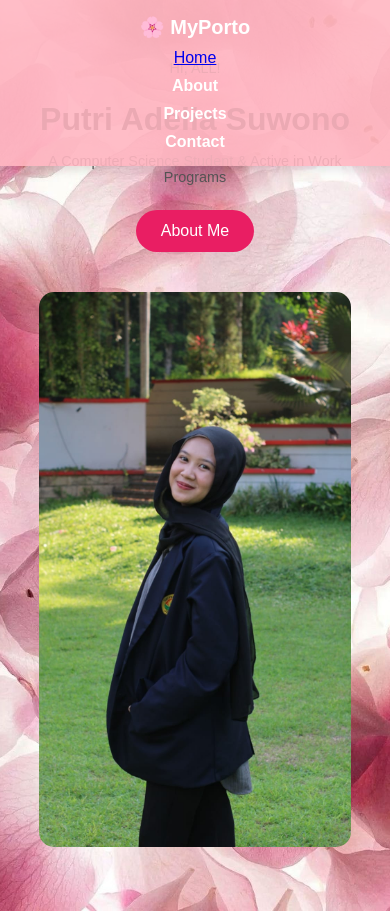
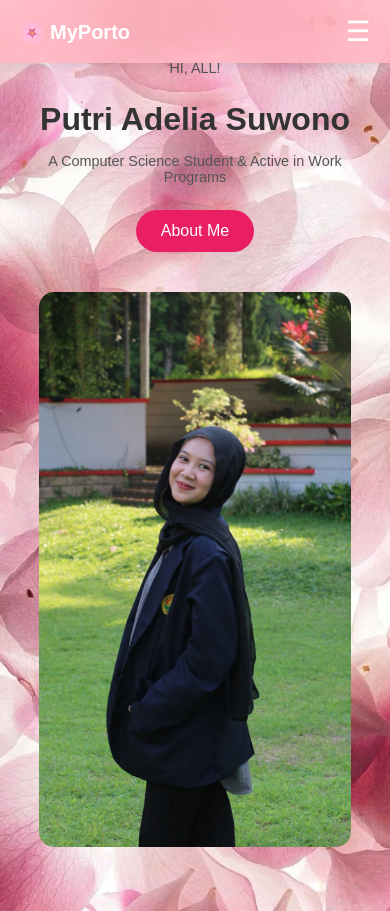
Before and after one commit to Putriadelss/PUTDEL-PORTO, a plain HTML site: page index.html in a window 390 px wide. Shown: the top 911 px of the page. Drawn offline with Linux system fonts and the light colour scheme.

Commit message:
Update 2

```diff
--- a/index.html
+++ b/index.html
@@ -10,14 +10,16 @@
 <header class="navbar">
   <div class="logo">🌸 MyPorto</div>
   <nav>
-    <ul
-      <li><a href="#hero"> Home</a></li>
-      <li><a href="#about"> About</a></li>
-      <li><a href="#projects"> Projects</a></li>
-      <li><a href="#contact"> Contact</a></li>
+    <ul id="nav-links">
+      <li><a href="#hero">Home</a></li>
+      <li><a href="#about">About</a></li>
+      <li><a href="#projects">Projects</a></li>
+      <li><a href="#contact">Contact</a></li>
     </ul>
+    <div class="hamburger" onclick="toggleMenu()">☰</div>
   </nav>
 </header>
+
 
   <section class="hero" id="hero">
     <div class="hero-text">
--- a/script.js
+++ b/script.js
@@ -1,3 +1,7 @@
 function scrollToAbout() {
   document.getElementById("about").scrollIntoView({behavior: "smooth"});
 }
+
+function toggleMenu() {
+  document.getElementById("nav-links").classList.toggle("show");
+}
--- a/style.css
+++ b/style.css
@@ -47,6 +47,47 @@ body {
 .navbar ul li a:hover {
   color: #ff69b4;
 }
+
+/* Tombol hamburger */
+.hamburger {
+  display: none;
+  font-size: 28px;
+  color: #fff;
+  cursor: pointer;
+}
+
+/* Responsive untuk mobile */
+@media (max-width: 480px) {
+  .navbar {
+    padding: 15px 5%;
+  }
+
+  .hamburger {
+    display: block;
+  }
+
+  .navbar ul {
+    position: absolute;
+    top: 60px; /* tinggi navbar */
+    right: 0;
+    background: rgba(255, 182, 193, 0.95);
+    flex-direction: column;
+    align-items: center;
+    width: 100%;
+    max-height: 0;          /* awalnya tersembunyi */
+    overflow: hidden;
+    transition: max-height 0.3s ease-out;
+  }
+
+  .navbar ul.show {
+    max-height: 300px;      /* muncul pas klik hamburger */
+  }
+
+  .navbar ul li {
+    padding: 15px 0;
+  }
+}
+
 
 /* Hero Section */
 .hero {
@@ -256,16 +297,6 @@ section {
 }
 
 @media (max-width: 480px) {
-  .navbar {
-    flex-direction: column;
-    gap: 10px;
-  }
-
-  .navbar ul {
-    flex-direction: column;
-    align-items: center;
-    gap: 10px;
-  }
 
   .hero-text h1 {
     font-size: 2rem;
```
